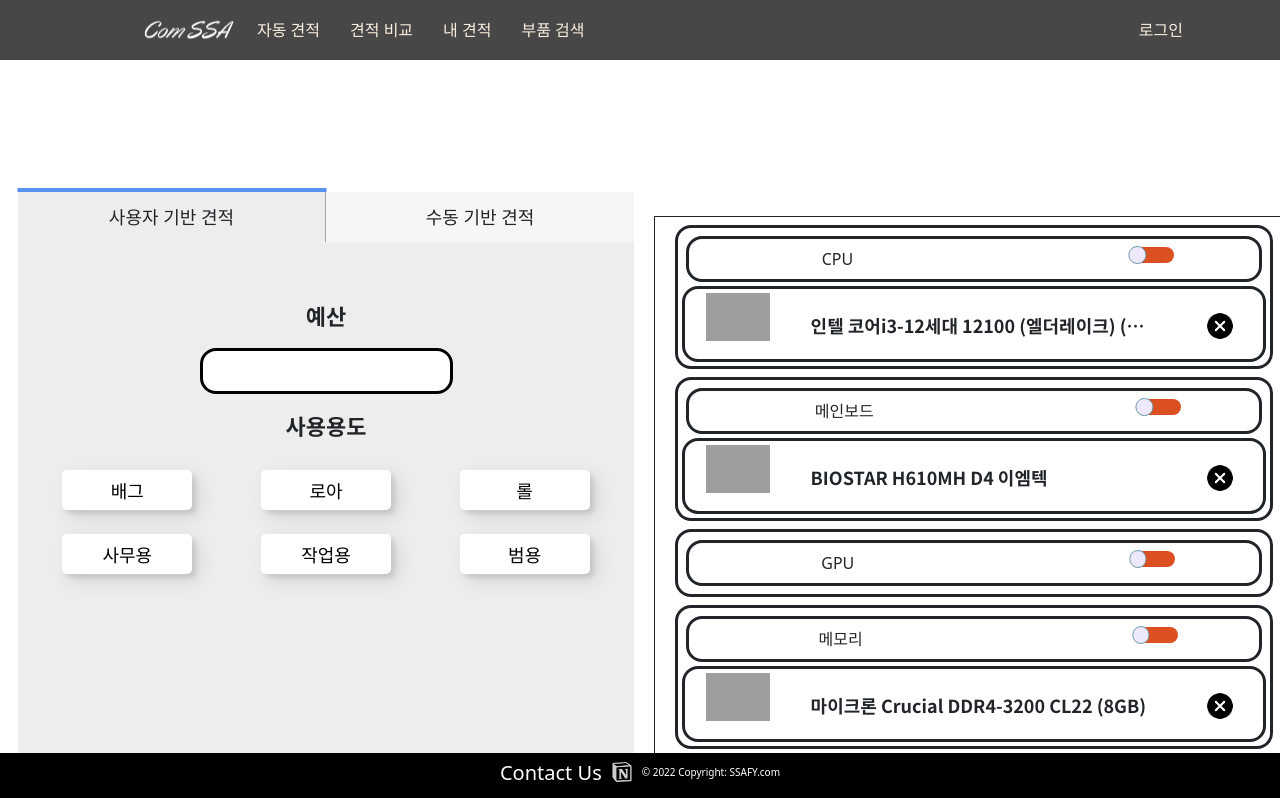
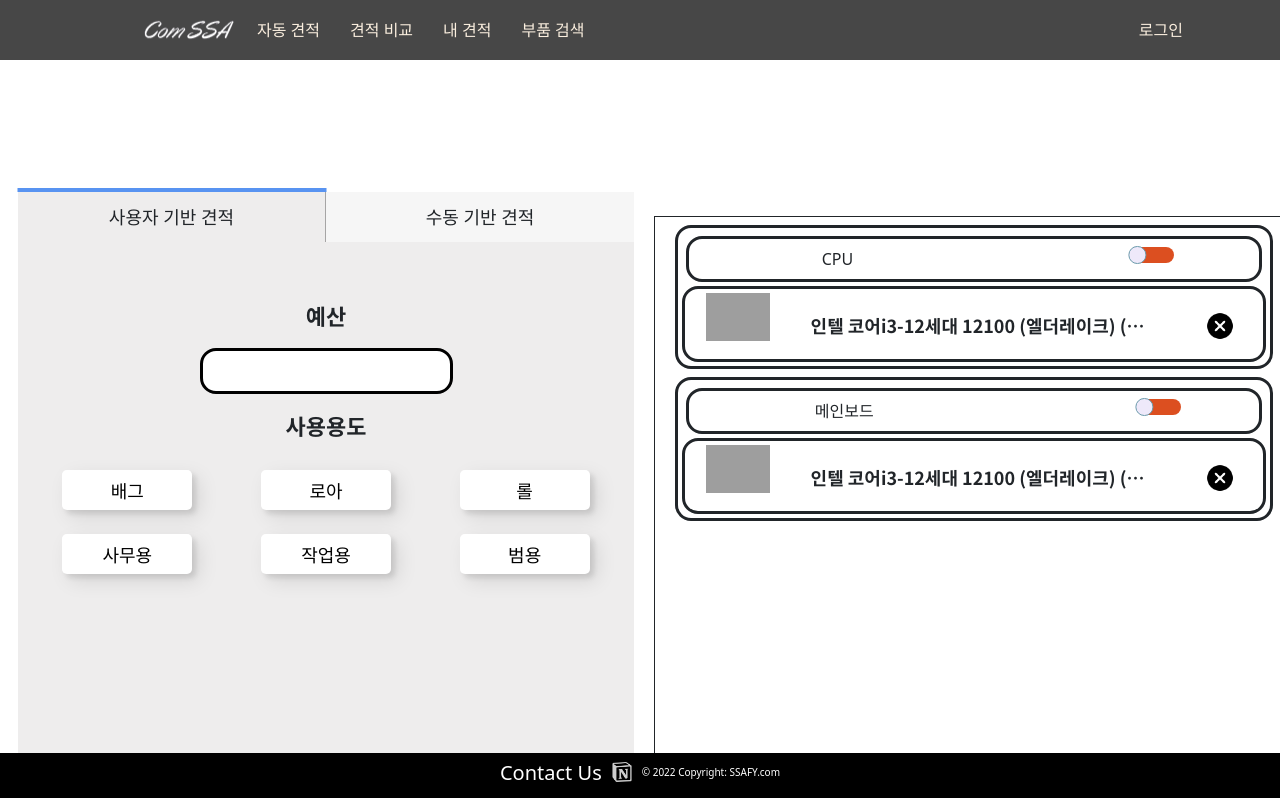
Before and after one commit to hj-kim0/SSAFY_PJT3, a React (Create React App) app in the folder frontend/: page /auto in a window 1280 px wide. Shown: the top 798 px of the page. Built offline with nearby package versions, Linux system fonts and the light colour scheme; grey boxes are pictures that could not be loaded.

Commit message:
Frontend : feat # recomapi

```diff
--- a/frontend/src/components/item/ItemCard.jsx
+++ b/frontend/src/components/item/ItemCard.jsx
@@ -5,16 +5,16 @@ import ToggleSwitch from "./ToggleSwitch";
 
 const ItemCard = (props) => {
 
-    /*
-    data contains : img url, product idx, product name
-    */
-    const kind = props.kind;
     const data = props.data;
+    const recom = props.recom;
+    const name = props.name;
 
     return (
         <div className="bd-s bdw-3 p-1 m-2 br-100">
             <div className="bd-s bdw-3 p-2 m-1 br-100 flex">
-                {kind} <div className="flex"><ToggleSwitch/></div>
+                {name} <div className="flex">
+                    <ToggleSwitch recom={recom}/>
+                    </div>
             </div>
             {
                 !!(data) ? <>
--- a/frontend/src/components/item/ToggleSwitch.jsx
+++ b/frontend/src/components/item/ToggleSwitch.jsx
@@ -1,8 +1,9 @@
 import { useState } from "react";
 import "./ToggleSwitch.scss";
 
-const ToggleSwitch = () => {
-    const [state, setState] = useState(false);
+const ToggleSwitch = (props) => {
+
+    const [state, setState] = useState(props.recom);
 
     function handleToggle(){
         setState(!state);
@@ -19,16 +20,13 @@ const ToggleSwitch = () => {
 
     const ToggleButton = (props) => {
         let classNames = ["toggle-button", props.state ? "toggle-button_position-right" : "toggle-button_position-left"].join(" ");
-
         return (
-
             <div className={classNames}>
             </div>
         )
     }
 
     let classNames = ["switch", state ? "switch_is-on" : "switch_is-off"].join(" ");
-
     return(
     <div className={classNames}><Switch state={state} handleToggle={handleToggle}>
     </Switch></div>
--- a/frontend/src/constants/index.jsx
+++ b/frontend/src/constants/index.jsx
@@ -11,5 +11,5 @@ export const REFRESH_TOKEN = 'refreshToken';
 export const OAUTH2_REDIRECT_URI = 'https://k7c204.p.ssafy.io/oauth2/redirect'
 
 
-export const KAKAO_AUTH_URL = 'https://k7c204.p.ssafy.io/api/oauth2/authorize/kakao?redirect_uri=' + OAUTH2_REDIRECT_URI;
+export const KAKAO_AUTH_URL = API_BASE_URL + '/oauth2/authorize/kakao?redirect_uri=' + OAUTH2_REDIRECT_URI;
 export const NAVER_AUTH_URL = API_BASE_URL + '/oauth2/authorize/naver?redirect_uri=' + OAUTH2_REDIRECT_URI;
--- a/frontend/src/routers/Router.jsx
+++ b/frontend/src/routers/Router.jsx
@@ -37,7 +37,6 @@ function Router() {
           authenticated: true,
           currentUser: response,
         });
-
         setLoading(false);
       })
       .catch((err) => {
@@ -45,7 +44,6 @@ function Router() {
           authenticated: false,
           currentUser: null,
         });
-
         setLoading(false);
       });
   }
@@ -59,7 +57,7 @@ function Router() {
       currentUser: null,
     });
 
-    setLoading(true);
+    setLoading(false);
     Alert.success("로그아웃 했습니다.");
   }
 
--- a/frontend/src/screens/AutoManual.jsx
+++ b/frontend/src/screens/AutoManual.jsx
@@ -1,66 +1,103 @@
+import { useState } from "react";
 import Tab from "../components/icon/Tab";
-import DropdownCart from "../components/item/DropDownCart";
 import ItemCard from "../components/item/ItemCard";
 import "./AutoManual.scss";
 
-const datas = [
-    {   "mainboard":"16301447",
-        "mainboardDetail":{
-        "price":"100,000",
-        "partsID":"16301447",
-        "optional":null,
-        "specsID":"인텔(소켓1700)",
-        "id":"63685a30ba5fe44b7c963ea7",
-        "title":"BIOSTAR H610MH D4 이엠텍"
-        },
-        "memory":"10294017",
-        "memoryDetail":{
-        "price":"28,940",
-        "partsID":"10294017",
-        "optional":null,
-        "specsID":"DDR4",
-        "id":"636864e60fc1cf8b4e384a14",
-        "title":"마이크론 Crucial DDR4-3200 CL22 (8GB)"
-        },
-        "use":"normal",
-        "cpu":"16101083",
-        "gpuDetail":null,
-        "gpu":"false",
-        "cooler":"false",
-        "powerDetail":{
-        "formfactor":"ATX 파워",
-        "price":"56,500",
-        "partsID":"14677133",
-        "id":"636869df6cda39e85f8c5a12",
-        "power":"500W",
-        "title":"마이크로닉스 Classic II 풀체인지 500W 80PLUS BRONZE 230V EU"
-        },
-        "id":"6369ba0b2c1ba3c6c2e8c959",
-        "power":"14677133",
-        "cpuDetail":{
-        "price":"216,050",
-        "partsID":"16101083",
-        "specsID":"Intel Core i3-12100",
-        "id":"6369ae6f25392103fe86eb52",
-        "title":"인텔 코어i3-12세대 12100 (엘더레이크) (정품)",
-        "imgSrc":"//img.danawa.com/prod_img/500000/083/101/img/16101083_1.jpg?shrink=140:140",
-        "option":{
-        "cooler":false,
-        "genuine":"genuine"
-        }
-        },
+const AutoManual = () => {
 
-        }
-]
-
-const list = [
+// 부품 명칭 집합
+    const list = [
     {
-        cpu : "",
+        name: "CPU",
+        data: "cpu"
+    },
+    {
+        name: "메인보드",
+        data: "mainboard"
+    },
+    {
+        name: "GPU",
+        data: "gpu"
+    },
+    {
+        name: "메모리",
+        data: "memory"
+    },
+    {
+        name: "쿨러",
+        data: "cooler"
+    },
+    {
+        name: "파워",
+        data: "power"
+    },
+    {
+        name: "케이스",
+        data: "tower"
+    },
+    {
+        name: "SSD",
+        data: "ssd"
     },
 
-]
+    ]
 
-const AutoManual = () => {
+//백엔드에서 준 데이터
+
+const data = [
+    {
+        idx:0,
+        Detail:{
+            price: "216050",
+            partsID:"16101083",
+            specsID:"Intel Core i3-12100",
+            id: "6369ae6f25392103fe86eb52",
+            title: "인텔 코어i3-12세대 12100 (엘더레이크) (정품)",
+            imgSrc: "//img.danawa.com/prod_img/500000/083/101/img/16101083_1.jpg?shrink=140:140",
+            option: {
+                cooler:false,
+                genuine:"genuine"
+                }
+            },
+
+    },
+    {
+        idx:1,
+        Detail:{
+            price: "216050",
+            partsID:"16101083",
+            specsID:"Intel Core i3-12100",
+            id: "6369ae6f25392103fe86eb52",
+            title: "인텔 코어i3-12세대 12100 (엘더레이크) (정품)",
+            imgSrc: "//img.danawa.com/prod_img/500000/083/101/img/16101083_1.jpg?shrink=140:140",
+            option: {
+                cooler:false,
+                genuine:"genuine"
+            }
+        },
+    },
+];
+
+//로컬 데이터
+
+const [estimate, setEstimate] = useState(data);
+
+    const cardlist = estimate.map((items) => ( !!items.Detail ?
+        (
+        <ItemCard
+            data={items.Detail}
+            name={list[items.idx].name}
+            key={items.idx}
+        />
+        )
+        :
+        (<ItemCard
+            data={null}
+            name={list[items.idx].name}
+            key={items.idx}
+        />)
+        ));
+
     return(
         <div className="relative mt-5 pt-5 mb-5">
             <div className="mt-5 ">
@@ -71,12 +108,7 @@ const AutoManual = () => {
             </div>
             <div className="w-50 row ml-5 mr-5">
                 <div className="mt-4 bd-s bdw-1 m-2">
-                    <ItemCard data={datas[0].cpuDetail} kind="CPU"/>
-                    <ItemCard data={datas[0].mainboardDetail} kind="메인보드"/>
-                    <ItemCard data={datas[0].gpuDetail} kind="GPU"/>
-                    <ItemCard data={datas[0].memoryDetail} kind="메모리"/>
-                    <ItemCard data={datas[0].coolerDetail} kind="쿨러"/>
-                    <ItemCard data={datas[0].powerDetail} kind="파워"/>
+                    {cardlist}
                 </div>
             </div>
         </div>
```
Also changed, not shown: frontend/src/apis/recomAPI.jsx (added, +27 -0 lines), 1 other file (tests, documents, lock files or other folders).
